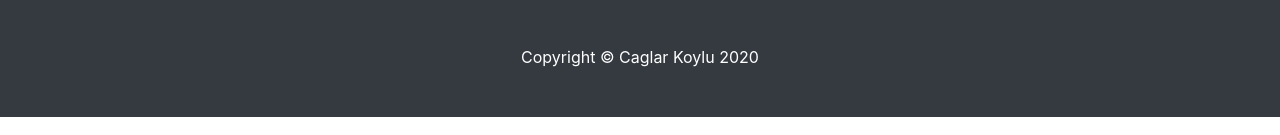
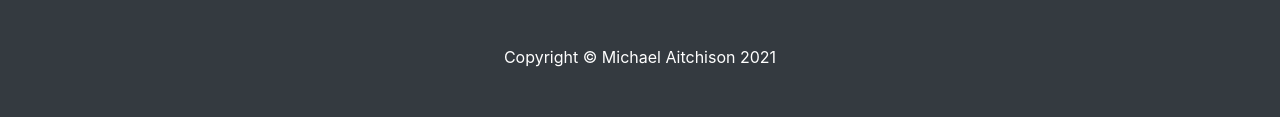
Before and after one commit to geog3540/matchison, a website: page shortbio.html in a window 1280 px wide. Shown: the part 329-464 px from the top of the page. Drawn offline with Linux system fonts and the light colour scheme.

Commit message:
Update shortbio.html

```diff
--- a/shortbio.html
+++ b/shortbio.html
@@ -77,7 +77,7 @@
     <!-- Footer -->
     <footer class="py-5 bg-dark">
       <div class="container">
-        <p class="m-0 text-center text-white">Copyright &copy; Caglar Koylu 2020</p>
+        <p class="m-0 text-center text-white">Copyright &copy; Michael Aitchison 2021</p>
       </div>
       <!-- /.container -->
     </footer>
```
